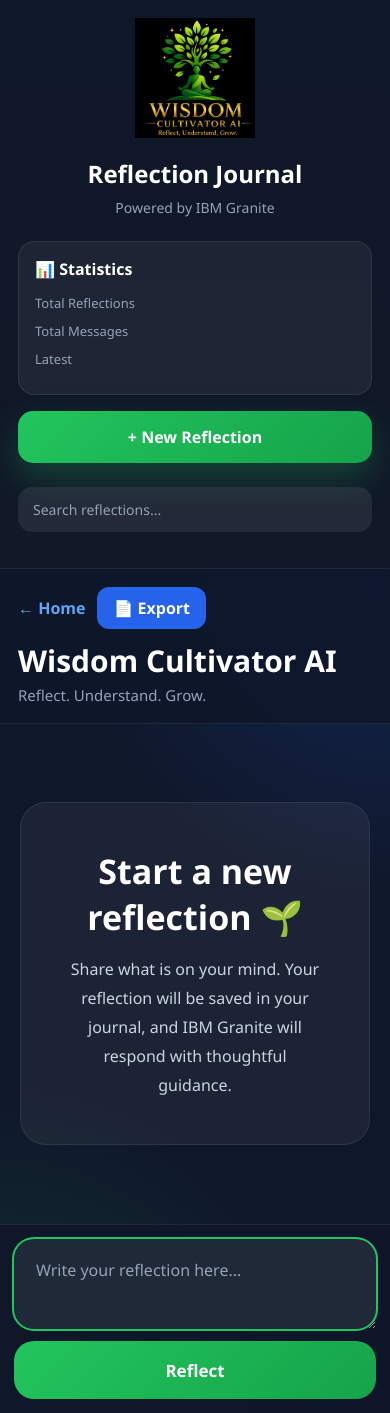
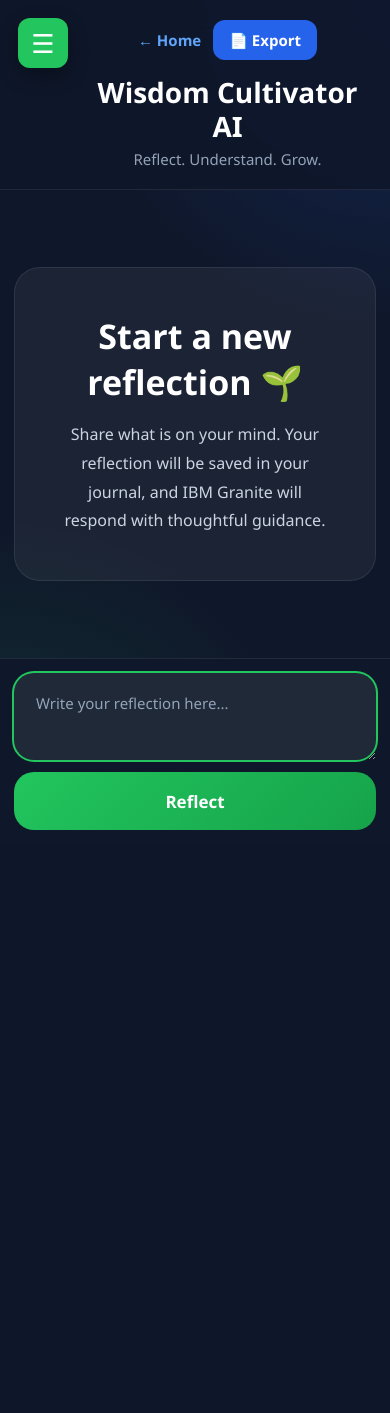
Before and after one commit to GaikwadAtharva/Wisdom-Cultivator-AI, a Flask app: template templates/chat.html in a window 390 px wide. After the commit the page ends 830 px from the top, so only its background shows below. Run offline with Flask 3, Linux system fonts and the light colour scheme; the template is opened without the code that fills it, so the values that code supplies are empty.

Commit message:
Add per-user private reflections using sessions

```diff
--- a/app.py
+++ b/app.py
@@ -1,4 +1,5 @@
-from flask import Flask, request, render_template, redirect, url_for, Response
+from flask import Flask, request, render_template, redirect, url_for, Response, session
+import uuid
 
 from services.granite import get_granite_response, generate_reflection_title
 
@@ -13,6 +14,13 @@ from services.reflection_manager import (
 )
 
 app = Flask(__name__)
+app.secret_key = "wisdom-cultivator-session-key"
+
+
+def get_user_id():
+    if "user_id" not in session:
+        session["user_id"] = str(uuid.uuid4())
+    return session["user_id"]
 
 
 @app.route("/")
@@ -22,10 +30,11 @@ def home():
 
 @app.route("/chat")
 def chat():
-    reflections = get_all_reflections()
+    user_id = get_user_id()
+    reflections = get_all_reflections(user_id)
 
     if len(reflections) == 0:
-        reflection_id = create_reflection()
+        reflection_id = create_reflection(user_id)
         return redirect(url_for("open_reflection", reflection_id=reflection_id))
 
     latest_reflection = reflections[-1]
@@ -34,28 +43,31 @@ def chat():
 
 @app.route("/new")
 def new_reflection():
-    reflection_id = create_reflection()
+    user_id = get_user_id()
+    reflection_id = create_reflection(user_id)
     return redirect(url_for("open_reflection", reflection_id=reflection_id))
 
 
 @app.route("/rename/<int:reflection_id>", methods=["POST"])
 def rename_reflection(reflection_id):
+    user_id = get_user_id()
     new_title = request.form["new_title"].strip()
 
     if new_title:
-        update_reflection_title(reflection_id, new_title)
+        update_reflection_title(user_id, reflection_id, new_title)
 
     return redirect(url_for("open_reflection", reflection_id=reflection_id))
 
 
 @app.route("/delete/<int:reflection_id>")
 def delete_reflection_route(reflection_id):
-    delete_reflection(reflection_id)
+    user_id = get_user_id()
+    delete_reflection(user_id, reflection_id)
 
-    reflections = get_all_reflections()
+    reflections = get_all_reflections(user_id)
 
     if len(reflections) == 0:
-        new_id = create_reflection()
+        new_id = create_reflection(user_id)
         return redirect(url_for("open_reflection", reflection_id=new_id))
 
     latest_reflection = reflections[-1]
@@ -64,7 +76,8 @@ def delete_reflection_route(reflection_id):
 
 @app.route("/export/<int:reflection_id>")
 def export_reflection(reflection_id):
-    reflection = get_reflection(reflection_id)
+    user_id = get_user_id()
+    reflection = get_reflection(user_id, reflection_id)
 
     if reflection is None:
         return redirect(url_for("chat"))
@@ -93,7 +106,8 @@ def export_reflection(reflection_id):
 
 @app.route("/chat/<int:reflection_id>", methods=["GET", "POST"])
 def open_reflection(reflection_id):
-    reflection = get_reflection(reflection_id)
+    user_id = get_user_id()
+    reflection = get_reflection(user_id, reflection_id)
 
     if reflection is None:
         return redirect(url_for("chat"))
@@ -115,20 +129,20 @@ def open_reflection(reflection_id):
 
                 if reflection["title"] == "New Reflection":
                     title = generate_reflection_title(user_message)
-                    update_reflection_title(reflection_id, title)
+                    update_reflection_title(user_id, reflection_id, title)
 
             except Exception as e:
                 ai_response = f"Error: {e}"
 
-            add_message(reflection_id, user_message, ai_response)
+            add_message(user_id, reflection_id, user_message, ai_response)
 
             return redirect(url_for("open_reflection", reflection_id=reflection_id))
 
     return render_template(
         "chat.html",
-        reflection=get_reflection(reflection_id),
-        reflections=get_all_reflections(),
-        stats=get_statistics()
+        reflection=get_reflection(user_id, reflection_id),
+        reflections=get_all_reflections(user_id),
+        stats=get_statistics(user_id)
     )
 
 
--- a/static/css/chat.css
+++ b/static/css/chat.css
@@ -463,52 +463,66 @@ body{
     color:white;
     text-align:right;
 }
-/* =========================
-   MOBILE OPTIMIZATION
-========================= */
-
-@media(max-width: 768px){
+/* FINAL MOBILE DESIGN */
+@media(max-width:768px){
 
     body{
         overflow:auto;
     }
 
     .app-shell{
-        display:flex;
-        flex-direction:column;
-        height:auto;
+        display:block;
         min-height:100vh;
     }
 
     .journal-sidebar{
         width:100%;
         height:auto;
-        max-height:none;
         padding:18px;
         border-right:none;
         border-bottom:1px solid rgba(255,255,255,.08);
     }
 
     .brand-logo{
-        width:120px;
+        width:130px;
         height:auto;
+        margin:0 auto 12px;
     }
 
     .brand-box h2{
-        font-size:24px;
+        font-size:26px;
+    }
+
+    .brand-box p{
+        font-size:14px;
     }
 
     .stats-box{
+        margin:18px 0;
+    }
+
+    .new-reflection-btn{
         margin-bottom:16px;
     }
 
+    .search-box{
+        margin-bottom:15px;
+    }
+
     .journal-list{
-        max-height:260px;
+        max-height:240px;
         overflow-y:auto;
     }
 
     .journal-row{
-        gap:6px;
+        display:flex;
+        gap:7px;
+        align-items:center;
+    }
+
+    .journal-item{
+        flex:1;
+        padding:14px;
     }
 
     .rename-btn,
@@ -519,19 +533,31 @@ body{
     }
 
     .chat-panel{
-        height:100vh;
+        height:auto;
         min-height:100vh;
     }
 
     .chat-topbar{
-        padding:18px;
+        height:auto;
+        padding:20px;
+        display:flex;
         flex-direction:column;
-        align-items:flex-start;
-        gap:14px;
+        align-items:center;
+        justify-content:center;
+        text-align:center;
+        gap:16px;
+    }
+
+    .chat-topbar > div:first-child{
+        display:flex !important;
+        justify-content:center;
+        align-items:center;
+        gap:12px;
+        flex-wrap:wrap;
     }
 
     .chat-topbar h1{
-        font-size:30px;
+        font-size:28px;
         line-height:1.2;
     }
 
@@ -539,24 +565,47 @@ body{
         font-size:15px;
     }
 
+    .home-link,
+    .export-btn{
+        font-size:15px;
+    }
+
     .chat-messages{
-        padding:20px;
+        padding:20px 14px;
+        min-height:420px;
+    }
+
+    .message-row{
+        width:100%;
     }
 
     .message-bubble{
-        max-width:95%;
+        max-width:92%;
+        padding:16px;
         font-size:15px;
     }
 
+    .user-row{
+        justify-content:flex-end;
+    }
+
+    .ai-row{
+        justify-content:flex-start;
+    }
+
     .chat-input-area{
+        position:sticky;
+        bottom:0;
         padding:14px;
         flex-direction:column;
         gap:12px;
+        background:#0f172a;
     }
 
     .chat-input-area textarea{
         width:100%;
-        min-height:70px;
+        min-height:80px;
+        font-size:15px;
     }
 
     .chat-input-area button{
@@ -564,3 +613,86 @@ body{
         height:58px;
     }
 }
+/* ===========================
+   MOBILE SIDEBAR MENU
+=========================== */
+
+.mobile-menu-btn{
+    display:none;
+}
+
+@media(max-width:768px){
+
+    .mobile-menu-btn{
+        display:flex;
+        align-items:center;
+        justify-content:center;
+        position:fixed;
+        top:18px;
+        left:18px;
+        width:50px;
+        height:50px;
+        border:none;
+        border-radius:12px;
+        background:#22c55e;
+        color:white;
+        font-size:26px;
+        cursor:pointer;
+        z-index:9999;
+        box-shadow:0 8px 20px rgba(0,0,0,.3);
+    }
+
+    .journal-sidebar{
+        position:fixed;
+        top:0;
+        left:-100%;
+        width:85%;
+        max-width:330px;
+        height:100vh;
+        overflow-y:auto;
+        z-index:9998;
+        transition:.35s ease;
+        box-shadow:8px 0 30px rgba(0,0,0,.45);
+    }
+
+    .journal-sidebar.show{
+        left:0;
+    }
+}
+/* FINAL HAMBURGER FIX */
+@media(max-width:768px){
+
+    .app-shell{
+        display:block !important;
+        height:100vh !important;
+        overflow:hidden !important;
+    }
+
+    .chat-panel{
+        height:100vh !important;
+        min-height:100vh !important;
+    }
+
+    .journal-sidebar{
+        position:fixed !important;
+        top:0 !important;
+        left:-100% !important;
+        width:85% !important;
+        max-width:340px !important;
+        height:100vh !important;
+        z-index:9998 !important;
+        transition:left .35s ease !important;
+    }
+
+    .journal-sidebar.show{
+        left:0 !important;
+    }
+
+    .mobile-menu-btn{
+        display:flex !important;
+    }
+
+    .chat-topbar{
+        padding-left:85px !important;
+    }
+}
--- a/static/js/script.js
+++ b/static/js/script.js
@@ -5,6 +5,8 @@ document.addEventListener("DOMContentLoaded", () => {
     const form = document.querySelector(".chat-input-area");
     const button = form ? form.querySelector("button") : null;
     const searchBox = document.getElementById("searchReflections");
+    const menuBtn = document.getElementById("mobileMenuBtn");
+    const sidebar = document.querySelector(".journal-sidebar");
 
     if (messages) {
         messages.scrollTop = messages.scrollHeight;
@@ -56,14 +58,26 @@ document.addEventListener("DOMContentLoaded", () => {
             rows.forEach(row => {
                 const title = row.innerText.toLowerCase();
 
-                if (title.includes(searchText)) {
-                    row.style.display = "flex";
-                } else {
-                    row.style.display = "none";
-                }
+                row.style.display = title.includes(searchText) ? "flex" : "none";
             });
 
         });
     }
 
+    if (menuBtn && sidebar) {
+
+        menuBtn.addEventListener("click", (e) => {
+            e.stopPropagation();
+            sidebar.classList.toggle("show");
+        });
+
+        sidebar.addEventListener("click", (e) => {
+            e.stopPropagation();
+        });
+
+        document.addEventListener("click", () => {
+            sidebar.classList.remove("show");
+        });
+    }
+
 });
--- a/templates/chat.html
+++ b/templates/chat.html
@@ -12,6 +12,10 @@
 <body>
 
 <div class="app-shell">
+
+    <button class="mobile-menu-btn" id="mobileMenuBtn">
+        ☰
+    </button>
 
     <aside class="journal-sidebar">
 
@@ -92,7 +96,7 @@
 
         <header class="chat-topbar">
 
-            <div style="display:flex;align-items:center;gap:12px;">
+            <div class="topbar-actions">
 
                 <a href="/" class="home-link">
                     ← Home
@@ -104,7 +108,7 @@
 
             </div>
 
-            <div>
+            <div class="topbar-title">
                 <h1>Wisdom Cultivator AI</h1>
                 <p>Reflect. Understand. Grow.</p>
             </div>
```
Also changed, not shown: services/reflection_manager.py (+34 -29 lines).
